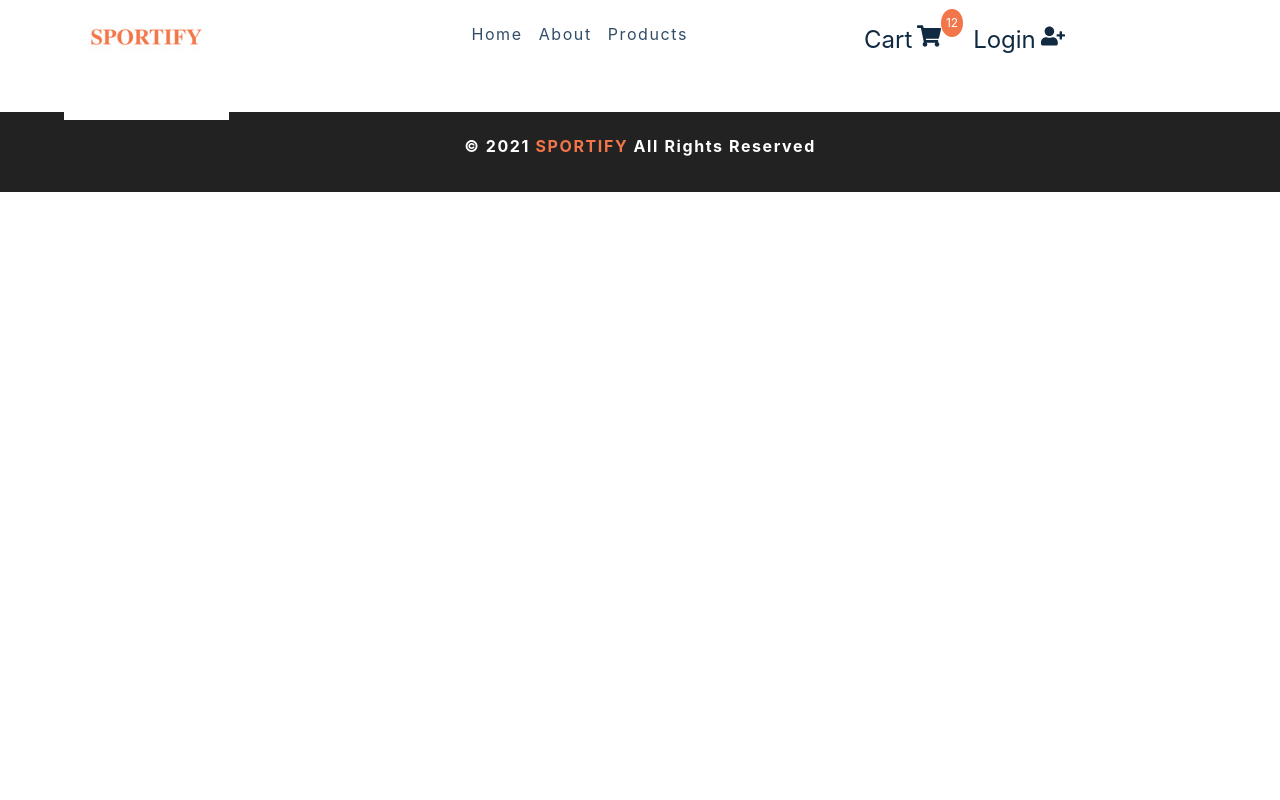
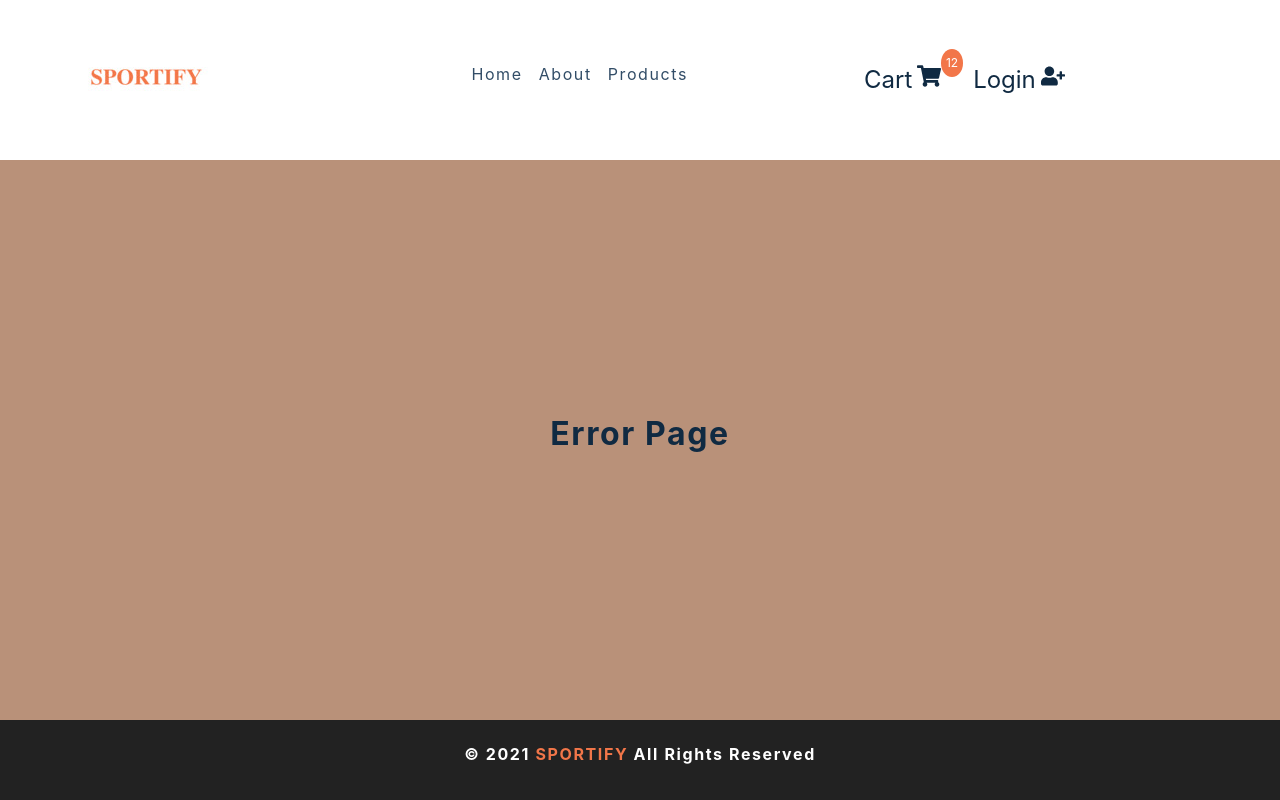
Before and after one commit to Markuss95/Sportify, a React (Create React App) app: page /products/1 in a window 1280 px wide. Built offline with nearby package versions, Linux system fonts and the light colour scheme.

Commit message:
Added Error Page

```diff
--- a/src/App.tsx
+++ b/src/App.tsx
@@ -1,7 +1,7 @@
 import React from "react";
 import { BrowserRouter as Router, Switch, Route } from "react-router-dom";
 import { Navbar, Footer, Sidebar } from "./components";
-import { Home } from "./pages";
+import { Home, Error } from "./pages";
 
 function App() {
   return (
@@ -12,6 +12,9 @@ function App() {
         <Route exact path="/">
           <Home />
         </Route>
+        <Route exact path="*">
+          <Error />
+        </Route>
       </Switch>
       <Footer />
     </Router>
--- a/src/components/CartButtons.tsx
+++ b/src/components/CartButtons.tsx
@@ -1,10 +1,12 @@
 import styled from "styled-components";
 import { FaShoppingCart, FaUserPlus } from "react-icons/fa";
 import { Link } from "react-router-dom";
+import { useProductsProvider } from "../context/products_context";
 const CartButtons = () => {
+  const data = useProductsProvider();
   return (
     <Wrapper>
-      <Link to="/">
+      <Link to="/" onClick={data?.closeSidebar}>
         Cart
         <span className="cart-icon">
           <FaShoppingCart />
--- a/src/components/Footer.tsx
+++ b/src/components/Footer.tsx
@@ -15,7 +15,6 @@ const Wrapper = styled.footer`
   justify-content: center;
   align-items: center;
   height: 5rem;
-  margin-top: 2rem;
   z-index: 999;
   color: white;
   background: var(--clr-black);
--- a/src/components/Navbar.tsx
+++ b/src/components/Navbar.tsx
@@ -4,14 +4,20 @@ import { Link } from "react-router-dom";
 import CartButtons from "./CartButtons";
 import logo from "../assets/logo.svg";
 import styled from "styled-components";
+import { useProductsProvider } from "../context/products_context";
 const Navbar = () => {
+  const data = useProductsProvider();
   return (
     <NavContainer>
       <div className="nav-header">
         <Link to="/">
           <img src={logo} alt="Sportify" />
         </Link>
-        <button type="button" className="nav-toggle">
+        <button
+          type="button"
+          className="nav-toggle"
+          onClick={data?.openSidebar}
+        >
           <FaBars />
         </button>
       </div>
@@ -33,7 +39,7 @@ const Navbar = () => {
 };
 
 const NavContainer = styled.nav`
-  height: 5rem;
+  height: 10rem;
   display: flex;
   justify-content: center;
   align-items: center;
--- a/src/components/Sidebar.tsx
+++ b/src/components/Sidebar.tsx
@@ -8,15 +8,23 @@ import { useProductsProvider } from "../context/products_context";
 const Sidebar = () => {
   const isOpen = true;
   const data = useProductsProvider();
-  console.log(data);
+
   return (
     <SidebarContainer>
-      <div className={`${isOpen ? "sidebar sidebar-show" : "sidebar"}`}>
+      <div
+        className={`${
+          data?.isSidebarOpen ? "sidebar sidebar-show" : "sidebar"
+        }`}
+      >
         <div className="sidebar-header">
           <Link to="/">
             <img src={logo} alt="Sportify" />
           </Link>
-          <button type="button" className="sidebar-close">
+          <button
+            type="button"
+            className="sidebar-close"
+            onClick={data?.closeSidebar}
+          >
             <FaTimes />
           </button>
         </div>
@@ -24,13 +32,17 @@ const Sidebar = () => {
           {links.map(({ id, text, url }) => {
             return (
               <li key={id}>
-                <Link to={url}>{text}</Link>
+                <Link to={url} onClick={data?.closeSidebar}>
+                  {text}
+                </Link>
               </li>
             );
           })}
           <li>
             {" "}
-            <Link to="/">Checkout</Link>
+            <Link to="/" onClick={data?.closeSidebar}>
+              Checkout
+            </Link>
           </li>
         </ul>
         <div className="button-container">
--- a/src/index.css
+++ b/src/index.css
@@ -198,7 +198,7 @@ p {
   margin-right: auto;
 }
 .page-100 {
-  min-height: calc(100vh - 10rem);
+  min-height: calc(100vh - 15rem);
   padding: 5rem 0;
 }
 .page {
--- /dev/null
+++ b/src/pages/ErrorPage.tsx
@@ -0,0 +1,19 @@
+import styled from "styled-components";
+
+const ErrorPage = () => {
+  return (
+    <Wrapper className="page-100">
+      <h3>Error page</h3>
+    </Wrapper>
+  );
+};
+
+const Wrapper = styled.div`
+  background: var(--clr-primary-6);
+  display: flex;
+  justify-content: center;
+  align-items: center;
+  text-align: center;
+`;
+
+export default ErrorPage;
--- a/src/pages/index.tsx
+++ b/src/pages/index.tsx
@@ -1,3 +1,4 @@
 import Home from "./HomePage";
+import Error from "./ErrorPage";
 
-export { Home };
+export { Home, Error };
```
